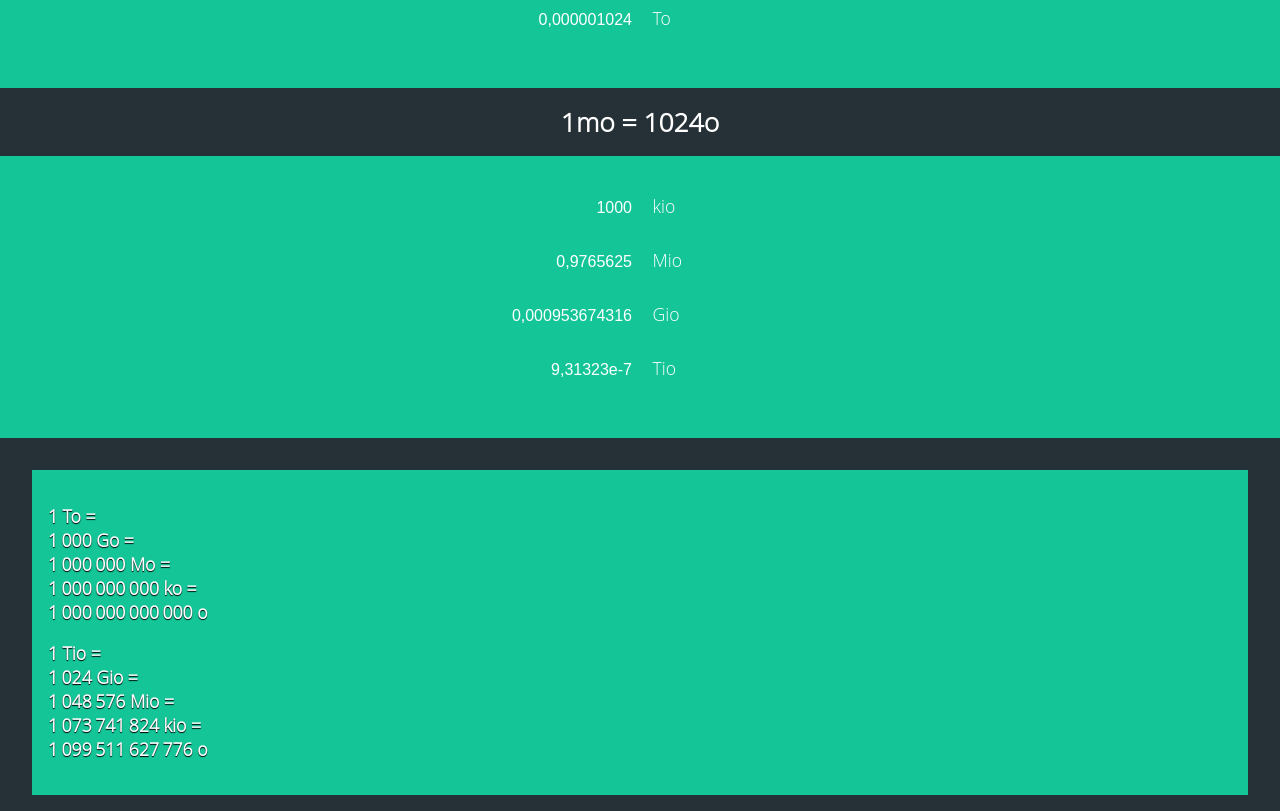
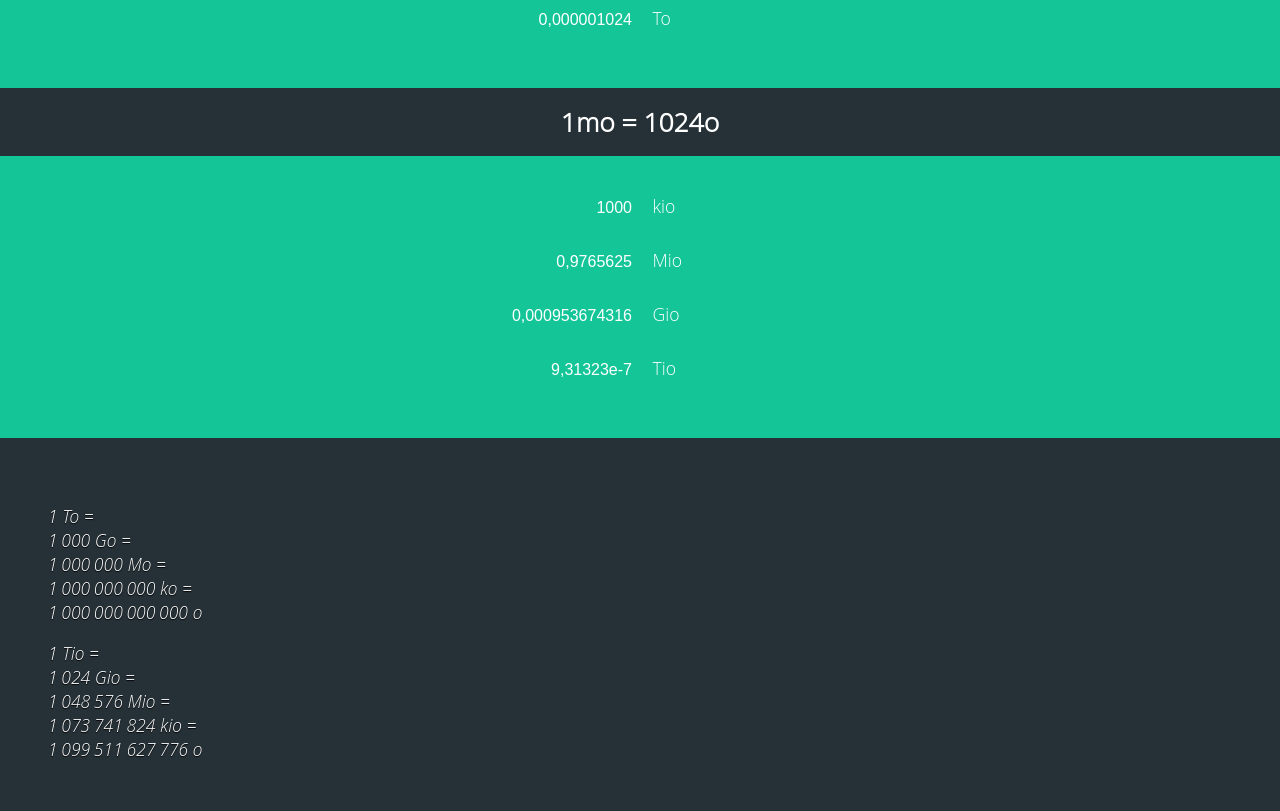
Before and after one commit to tmos/compumath, a plain HTML site: page mo-mio/index.html in a window 1280 px wide. Shown: the part 585-1396 px from the top of the page. Drawn offline with Linux system fonts and the light colour scheme.

Commit message:
v2 finished

```diff
--- a/style.css
+++ b/style.css
@@ -57,7 +57,7 @@
 		text-align: left;
 	}
 	nav li a {
-		padding: 1.4rem;
+		padding: 1.3rem;
 		display: block;
 		font-size:1.5rem;
 	}
@@ -121,10 +121,7 @@
 	.note {
 		margin-top: 2rem;
 		padding:1rem;
-
-		text-shadow:0 1px 1px rgba(0,0,0,.8);
-		background-color: #14C598;
-		font-weight:bold;
+		font-style: italic;
 		text-shadow:0 1px 1px #000;
 	}
 	.all_units {
```
Also changed, not shown: about.html (+1 -0 lines), index.html (+1 -3 lines).
